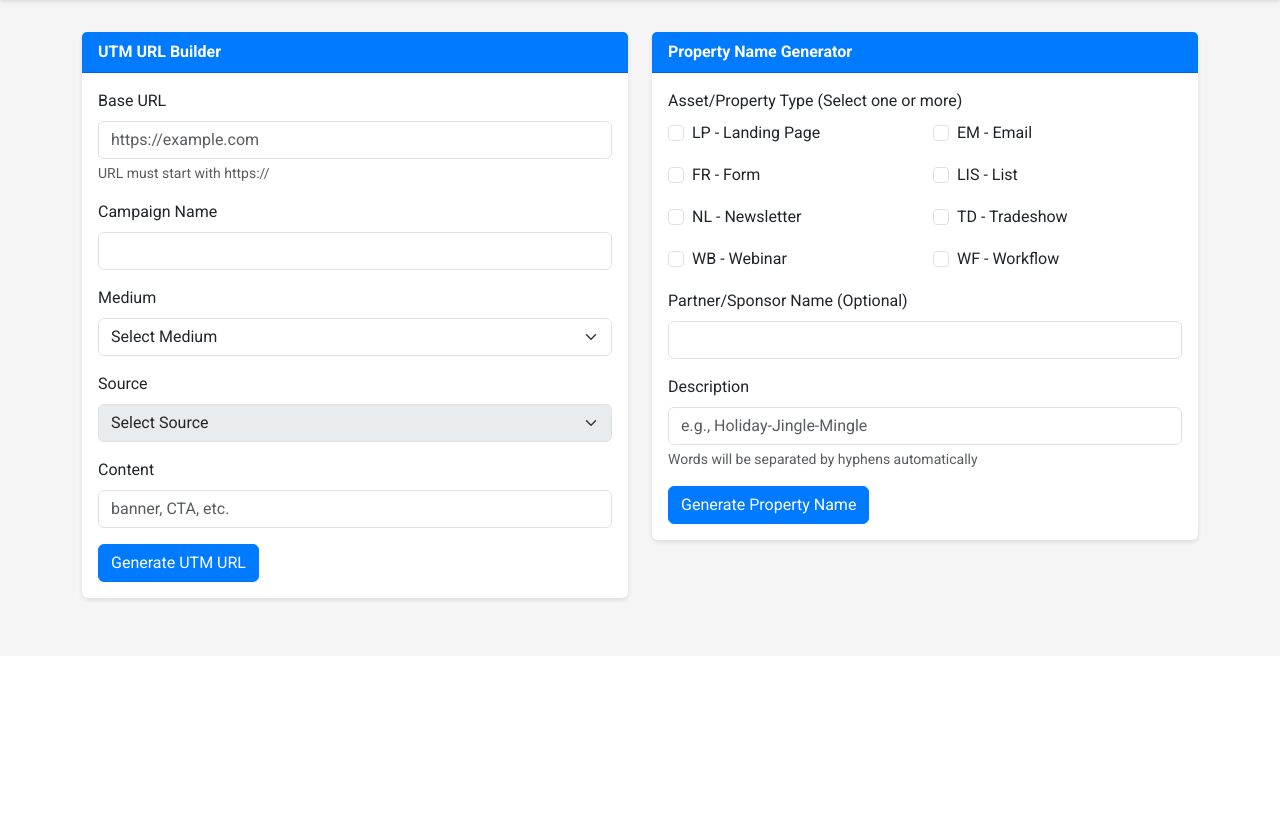
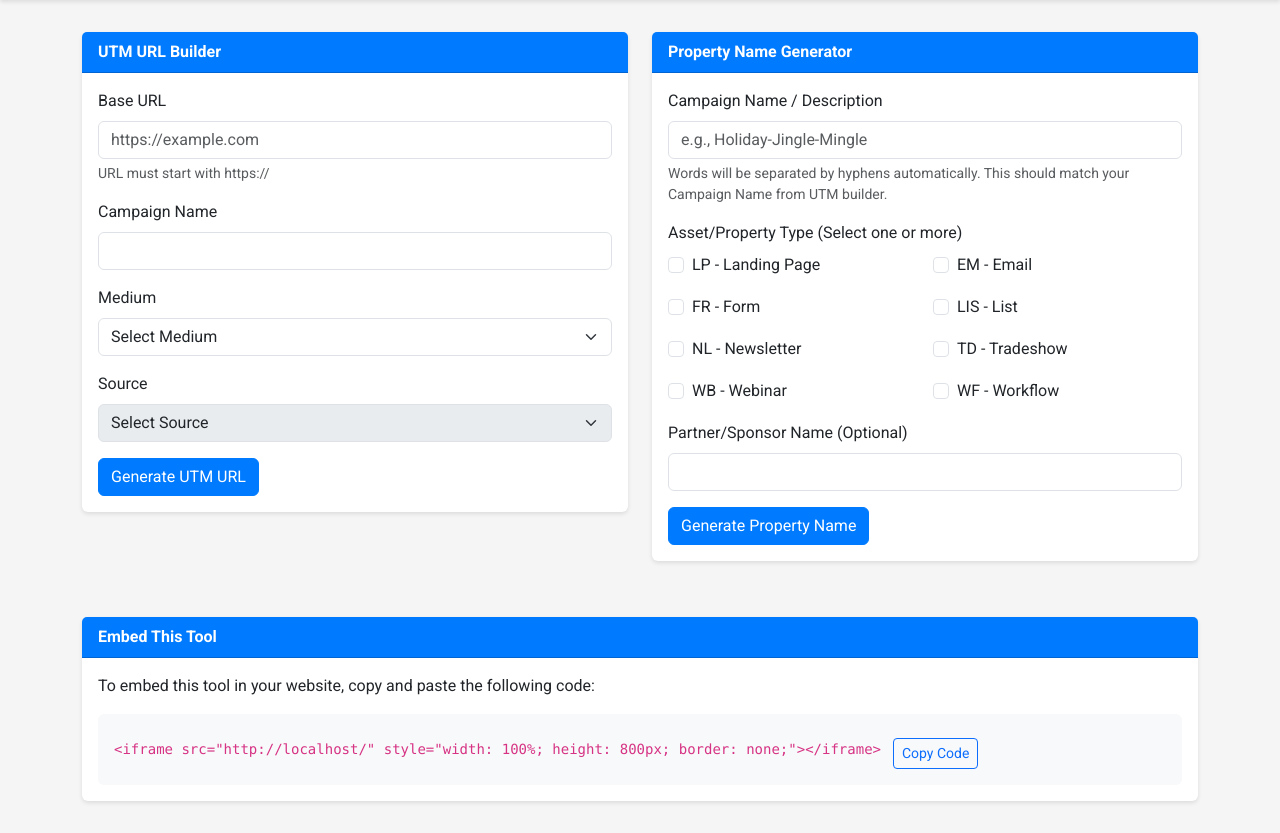
Before and after one commit to tmfudge/AutomateOps-AI-Toolkit, a Flask app: page / in a window 1280 px wide. Shown: the part 144-977 px from the top of the page. Before the commit the page ends 747 px from the top, so only its background shows below. Run offline with Flask 3, Linux system fonts and the light colour scheme.

Commit message:
Agent query: Can you verify if: 1. Content field is removed from UTM builder, 2. Description/Campaign Name field is at the top of property generator, 3. The formatting is correct, and 4. The embed code section is visible at the bottom?

```diff
--- a/app.py
+++ b/app.py
@@ -56,15 +56,14 @@
     if not validate_url(data['base_url']):
         return jsonify({'error': 'Invalid URL format'}), 400
 
-    if not all([data['campaign_name'], data['medium'], data['source'], data['content']]):
+    if not all([data['campaign_name'], data['medium'], data['source']]):
         return jsonify({'error': 'All fields are required'}), 400
 
     # Build UTM parameters
     utm_params = {
         'utm_campaign': data['campaign_name'],
         'utm_medium': data['medium'],
-        'utm_source': data['source'],
-        'utm_content': data['content']
+        'utm_source': data['source']
     }
 
     # Construct final URL
--- a/templates/index.html
+++ b/templates/index.html
@@ -48,11 +48,7 @@
                                placeholder="Enter custom source" style="display: none;">
                     </div>
 
-                    <div class="mb-3">
-                        <label for="content" class="form-label">Content</label>
-                        <input type="text" class="form-control" id="content" name="content" required
-                               placeholder="banner, CTA, etc.">
-                    </div>
+
 
                     <button type="submit" class="btn btn-primary">Generate UTM URL</button>
                 </form>
@@ -79,6 +75,13 @@
             <div class="card-body">
                 <form id="property-form">
                     <div class="mb-3">
+                        <label for="description" class="form-label">Campaign Name / Description</label>
+                        <input type="text" class="form-control" name="description" id="description" required
+                               placeholder="e.g., Holiday-Jingle-Mingle">
+                        <div class="form-text">Words will be separated by hyphens automatically. This should match your Campaign Name from UTM builder.</div>
+                    </div>
+
+                    <div class="mb-3">
                         <label class="form-label">Asset/Property Type (Select one or more)</label>
                         <div class="row g-3">
                             {% for code, name in property_types.items() %}
@@ -100,12 +103,7 @@
                         <input type="text" class="form-control" name="partner" id="partner">
                     </div>
 
-                    <div class="mb-3">
-                        <label for="description" class="form-label">Description</label>
-                        <input type="text" class="form-control" name="description" id="description" required
-                               placeholder="e.g., Holiday-Jingle-Mingle">
-                        <div class="form-text">Words will be separated by hyphens automatically</div>
-                    </div>
+
 
                     <button type="submit" class="btn btn-primary">Generate Property Name</button>
                 </form>
@@ -122,4 +120,35 @@
         </div>
     </div>
 </div>
+
+<!-- Embedding Instructions -->
+<div class="row mt-4">
+    <div class="col-12">
+        <div class="card">
+            <div class="card-header">
+                Embed This Tool
+            </div>
+            <div class="card-body">
+                <p>To embed this tool in your website, copy and paste the following code:</p>
+                <div class="bg-light p-3 rounded">
+                    <code id="embed-code">&lt;iframe src="{{ request.url_root }}" style="width: 100%; height: 800px; border: none;"&gt;&lt;/iframe&gt;</code>
+                    <button class="btn btn-sm btn-outline-primary copy-btn mt-2" onclick="copyEmbedCode()">Copy Code</button>
+                </div>
+            </div>
+        </div>
+    </div>
+</div>
+
+<script>
+function copyEmbedCode() {
+    const embedCode = document.getElementById('embed-code').textContent;
+    navigator.clipboard.writeText(embedCode).then(() => {
+        const btn = document.querySelector('.card:last-child .copy-btn');
+        btn.textContent = 'Copied!';
+        setTimeout(() => {
+            btn.textContent = 'Copy Code';
+        }, 2000);
+    });
+}
+</script>
 {% endblock %}
```
